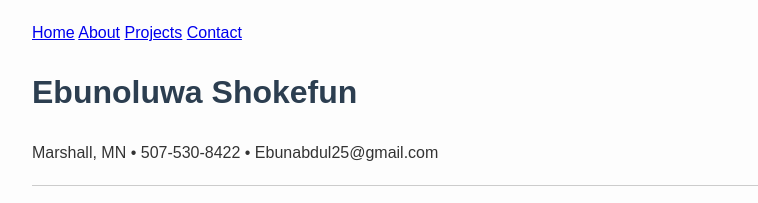
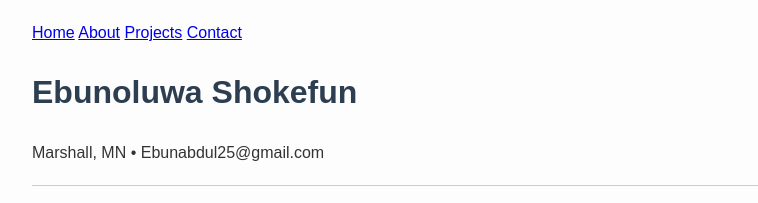
Before and after one commit to Ebun-25/Portfolio, a plain HTML site: page resume.html in a window 1280 px wide. Shown: the top 203 px of the page, without its empty margins (158-916 px from the left). Drawn offline with Linux system fonts and the light colour scheme.

Commit message:
Update resume.html

```diff
--- a/resume.html
+++ b/resume.html
@@ -40,7 +40,7 @@
     </nav>
 
     <h1>Ebunoluwa Shokefun</h1>
-    <p>Marshall, MN • 507-530-8422 • Ebunabdul25@gmail.com</p>
+    <p>Marshall, MN • Ebunabdul25@gmail.com</p>
     <hr>
 
     <div class="section">
```
